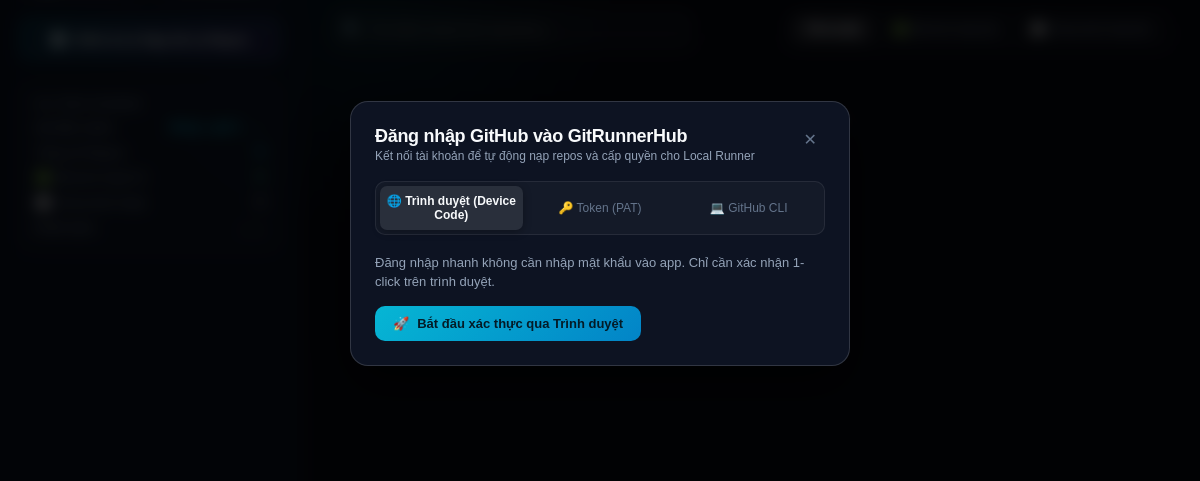
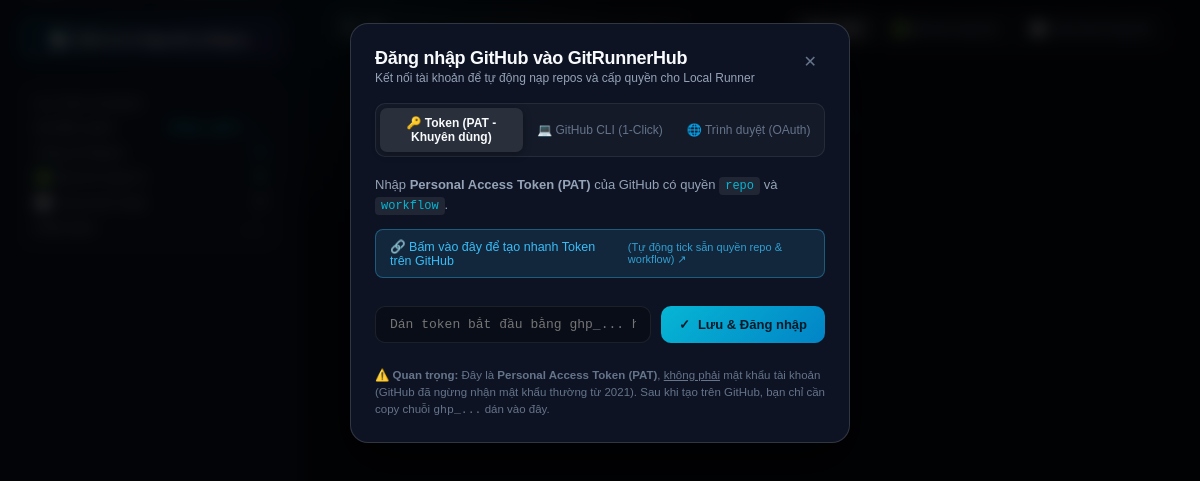
Before and after one commit to buithelong-all/git-runner-hub, an Electron app: page src/renderer/index.html in a window 1200 px wide. Both pictures are taken after a click on the button "Đổi tài khoản". Shown: the part 167-648 px from the top of the page. Drawn offline with Linux system fonts and the light colour scheme; no server answers.

Commit message:
fix(ui): improve search placeholder and add 1-click token creator link in login modal

```diff
--- a/src/renderer/index.html
+++ b/src/renderer/index.html
@@ -106,7 +106,7 @@
       <div class="controls-row">
         <div class="search-box">
           <span>🔍</span>
-          <input type="text" id="searchInput" placeholder="Tìm kiếm nhanh tên repository..." oninput="handleSearch()">
+          <input type="text" id="searchInput" placeholder="🔍 Lọc dự án theo tên (ví dụ: DanhTinh-Lab, cae...)" oninput="handleSearch()">
         </div>
 
         <div class="filter-tabs">
@@ -138,20 +138,48 @@
 
       <!-- Auth Tabs -->
       <div class="auth-tabs">
-        <button class="auth-tab-btn active" id="tabBtnDevice" onclick="switchAuthTab('device-flow', this)">
-          🌐 Trình duyệt (Device Code)
-        </button>
-        <button class="auth-tab-btn" id="tabBtnToken" onclick="switchAuthTab('token', this)">
-          🔑 Token (PAT)
+        <button class="auth-tab-btn active" id="tabBtnToken" onclick="switchAuthTab('token', this)">
+          🔑 Token (PAT - Khuyên dùng)
         </button>
         <button class="auth-tab-btn" id="tabBtnCli" onclick="switchAuthTab('gh-cli', this)">
-          💻 GitHub CLI
+          💻 GitHub CLI (1-Click)
+        </button>
+        <button class="auth-tab-btn" id="tabBtnDevice" onclick="switchAuthTab('device-flow', this)">
+          🌐 Trình duyệt (OAuth)
+        </button>
+      </div>
+
+      <!-- Tab Content: PAT (Khuyên dùng) -->
+      <div class="auth-tab-content" id="tabToken" style="display: flex;">
+        <p class="auth-desc">Nhập <b>Personal Access Token (PAT)</b> của GitHub có quyền <code>repo</code> và <code>workflow</code>.</p>
+
+        <a href="https://github.com/settings/tokens/new?scopes=repo,workflow,read:org&description=GitRunnerHub" target="_blank" style="display: inline-flex; align-items: center; gap: 8px; margin-bottom: 14px; padding: 9px 14px; background: rgba(56, 189, 248, 0.12); border: 1px solid rgba(56, 189, 248, 0.35); border-radius: 8px; color: #38bdf8; font-size: 12.5px; text-decoration: none; font-weight: 500; transition: all 0.2s ease;">
+          <span>🔗 Bấm vào đây để tạo nhanh Token trên GitHub</span>
+          <span style="font-size: 11px; opacity: 0.8;">(Tự động tick sẵn quyền repo & workflow) ↗</span>
+        </a>
+
+        <div class="pat-input-wrapper">
+          <input type="password" id="patInput" class="auth-input" placeholder="Dán token bắt đầu bằng ghp_... hoặc github_pat_..." />
+          <button class="btn-primary-action" onclick="handlePatLogin()">
+            <span>✓</span> Lưu & Đăng nhập
+          </button>
+        </div>
+        <div class="auth-hint" style="font-size: 11.5px; color: var(--text-dim); line-height: 1.5; margin-top: 10px;">
+          ⚠️ <b>Quan trọng:</b> Đây là <b>Personal Access Token (PAT)</b>, <u>không phải</u> mật khẩu tài khoản (GitHub đã ngừng nhận mật khẩu thường từ 2021). Sau khi tạo trên GitHub, bạn chỉ cần copy chuỗi <code>ghp_...</code> dán vào đây.
+        </div>
+      </div>
+
+      <!-- Tab Content: GitHub CLI Import -->
+      <div class="auth-tab-content" id="tabGhCli" style="display: none;">
+        <p class="auth-desc">Nếu máy tính của bạn đã đăng nhập GitHub CLI ngoài PowerShell / Terminal (<code>gh auth login</code>), bạn có thể nhập phiên ngay lập tức.</p>
+        <button class="btn-primary-action" onclick="handleGhCliImport()">
+          <span>⚡</span> Tự động nhập từ GitHub CLI
         </button>
       </div>
 
       <!-- Tab Content: Device Flow -->
-      <div class="auth-tab-content" id="tabDeviceFlow">
-        <p class="auth-desc">Đăng nhập nhanh không cần nhập mật khẩu vào app. Chỉ cần xác nhận 1-click trên trình duyệt.</p>
+      <div class="auth-tab-content" id="tabDeviceFlow" style="display: none;">
+        <p class="auth-desc">Đăng nhập ủy quyền qua thiết bị OAuth. (Yêu cầu cấu hình OAuth App trên GitHub).</p>
 
         <div id="deviceFlowInitial">
           <button class="btn-primary-action" onclick="startDeviceLogin()">
@@ -167,28 +195,6 @@
             <span class="pulse-dot"></span> Đang chờ bạn xác nhận trên trình duyệt...
           </div>
         </div>
-      </div>
-
-      <!-- Tab Content: PAT -->
-      <div class="auth-tab-content" id="tabToken" style="display: none;">
-        <p class="auth-desc">Nhập Personal Access Token (classic hoặc fine-grained) có quyền <code>repo</code> và <code>workflow</code>.</p>
-        <div class="pat-input-wrapper">
-          <input type="password" id="patInput" class="auth-input" placeholder="ghp_... hoặc github_pat_..." />
-          <button class="btn-primary-action" onclick="handlePatLogin()">
-            <span>✓</span> Lưu & Đăng nhập
-          </button>
-        </div>
-        <div class="auth-hint">
-          🔒 Token được mã hóa an toàn bằng hệ thống bảo vệ cấp hệ điều hành (OS SafeStorage).
-        </div>
-      </div>
-
-      <!-- Tab Content: GitHub CLI Import -->
-      <div class="auth-tab-content" id="tabGhCli" style="display: none;">
-        <p class="auth-desc">Nếu máy đã đăng nhập GitHub CLI ngoài PowerShell (<code>gh auth login</code>), bạn có thể nhập phiên ngay lập tức.</p>
-        <button class="btn-primary-action" onclick="handleGhCliImport()">
-          <span>⚡</span> Tự động nhập từ GitHub CLI
-        </button>
       </div>
 
       <div class="auth-error-msg" id="authErrorMsg" style="display: none;"></div>
```
